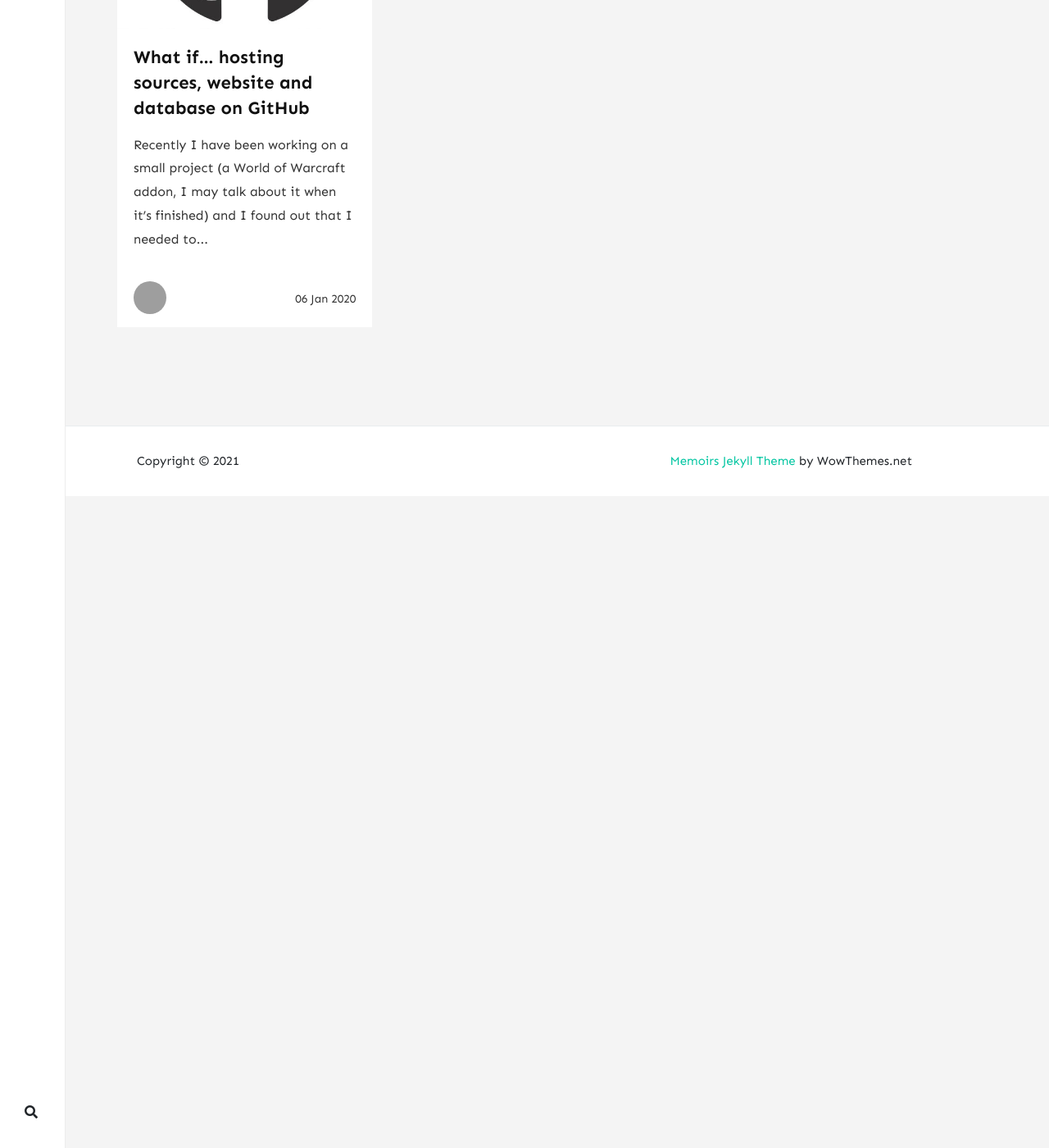
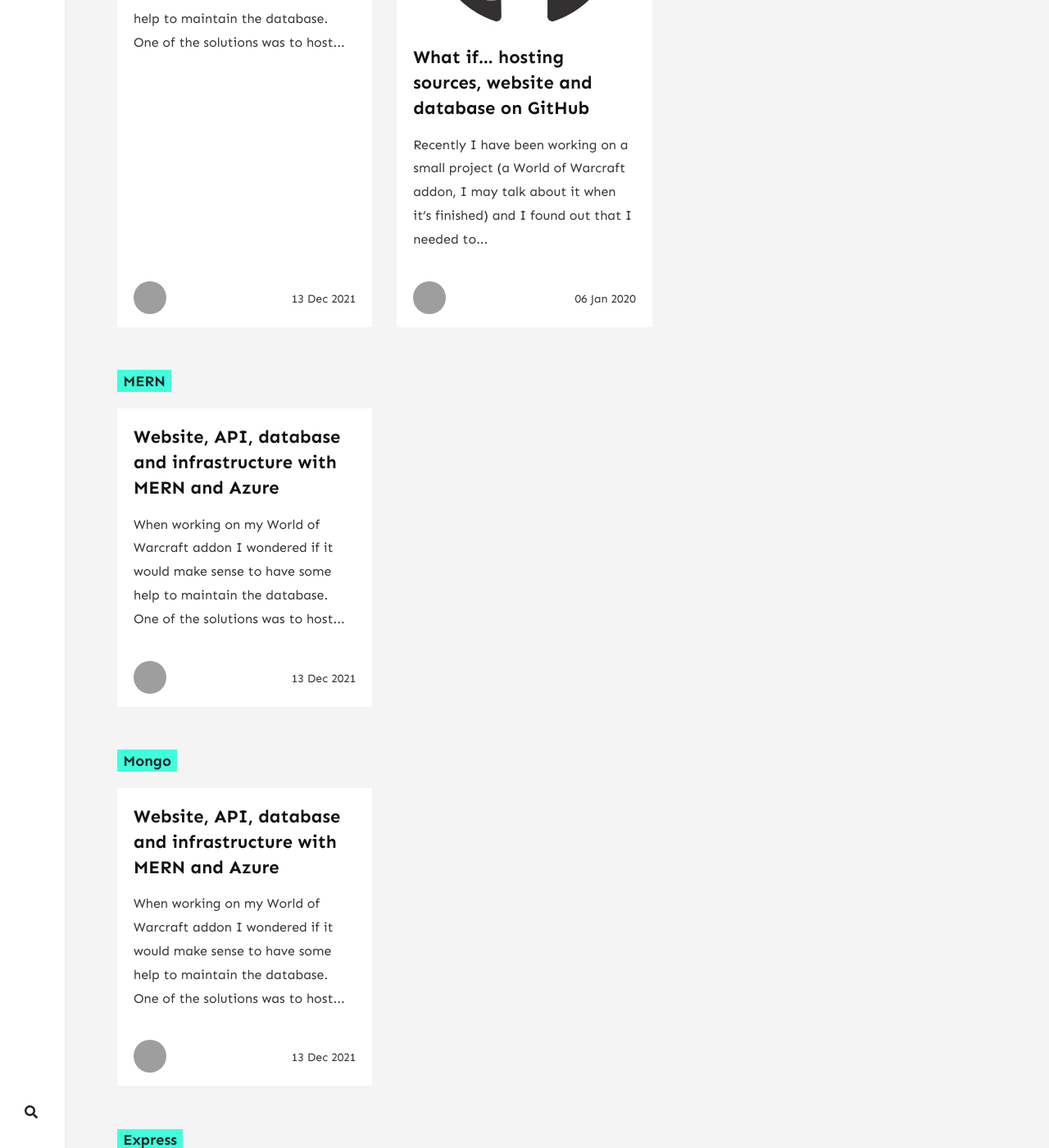
Before and after one commit to Ciaanh/ciaanh.github.io, a Jekyll site: the page built from _pages/tags.md, in a window 1280 px wide and 1400 px high, scrolled down 3419 px. Shown: the whole window at 82% size. Built offline with Jekyll 4.4.1, drawn with Linux system fonts in a browser that asks for light colours; nearby versions of some CDN libraries; comment, search, counter and statistics services are not loaded; before the commit the page ends 4024 px from its top, so only the background shows below that; some of the changed text lies outside the part shown; grey boxes are pictures that could not be loaded.

Commit message:
clean posts

```diff
--- a/_posts/2021-12-13-mern.md
+++ b/_posts/2021-12-13-mern.md
@@ -1,4 +1,17 @@
-# Website, API, database and infrastructure with MERN and Azure
+---
+layout: post
+
+title: "Website, API, database and infrastructure with MERN and Azure"
+image:
+
+author: Ciaanh
+categories: [ Development ]
+tags: MERN Mongo Express React Node github javascript
+
+toc: true
+beforetoc: "When working on my World of Warcraft addon I wondered if it would make sense to have some help to maintain the database..."
+---
+
 
 When working on my [World of Warcraft addon](https://www.curseforge.com/wow/addons/chronicles) I wondered if it would make sense to have some help to maintain the database.
 One of the solutions was to host a small website to allow editing the data for the addon. But this is only a small addon, I didn't want to have a huge project to maintain, I'd prefer to keep it simple and I didn't want to spend money in it.
```
Also changed, not shown: _posts/2020-01-06-hosthub.md (+2 -2 lines).
